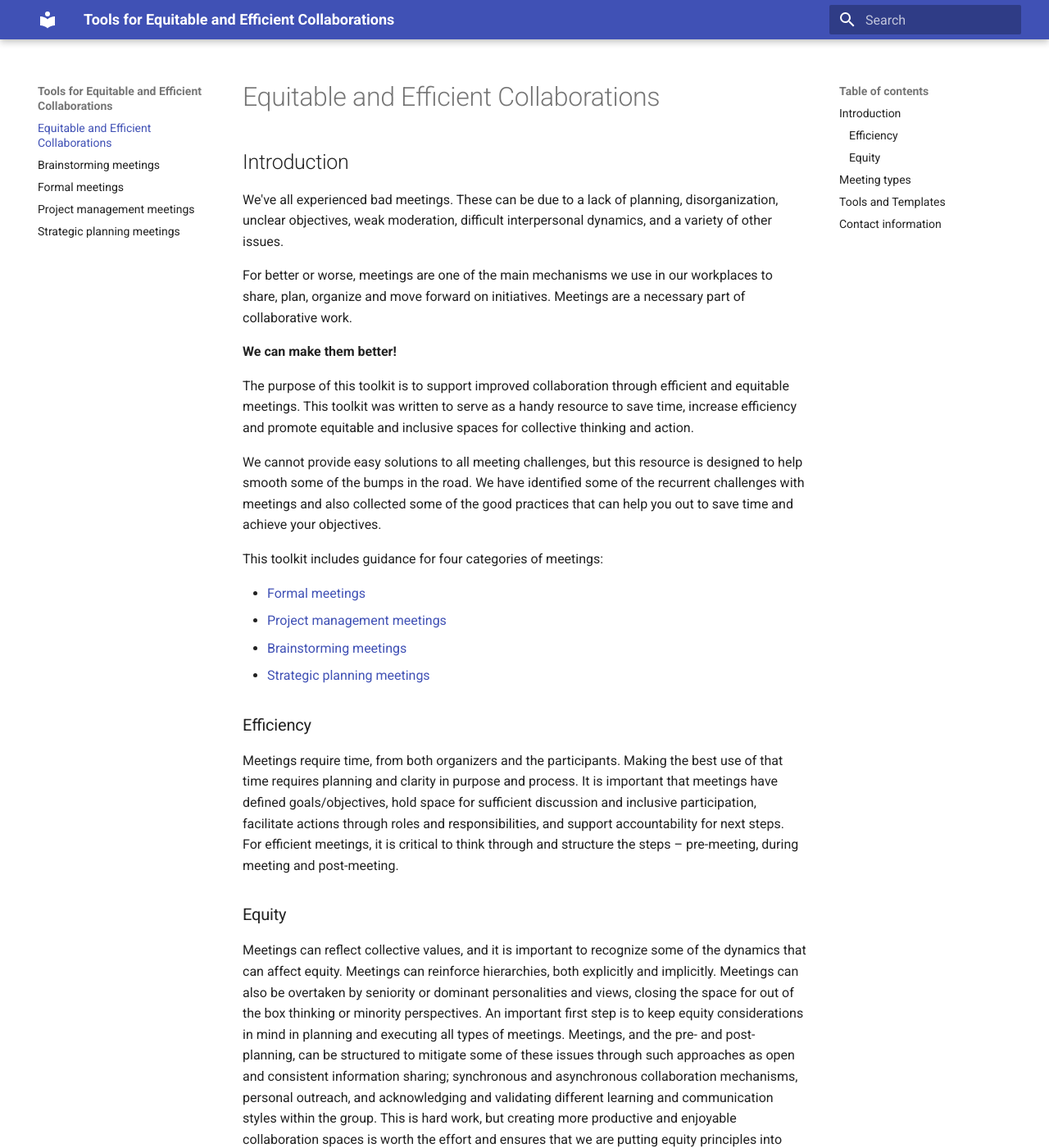
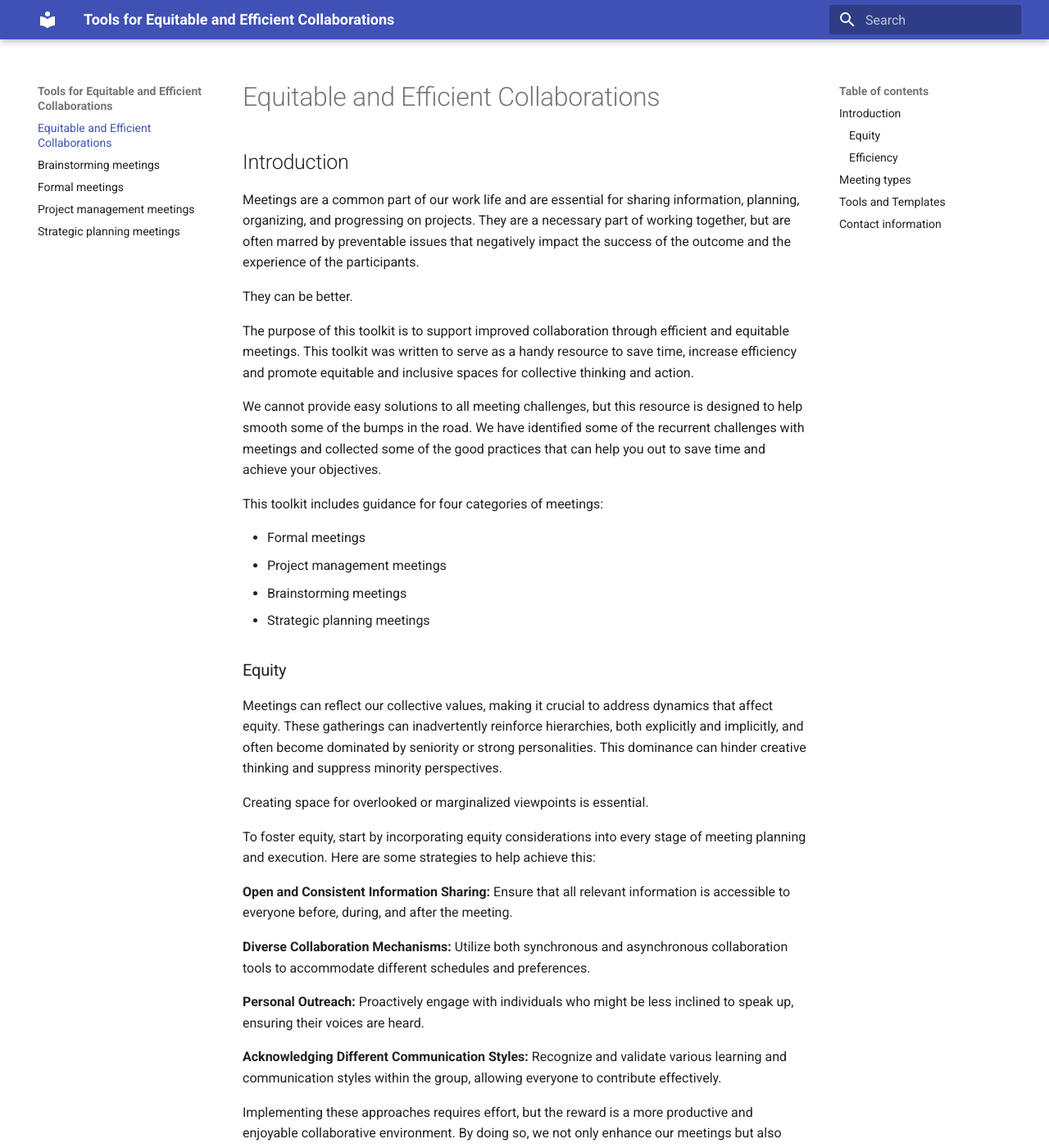
Before and after one commit to ctb/2023-equitable-efficient, an MkDocs documentation site: the page built from docs/index.md, in a window 1280 px wide and 1400 px high. Shown: the whole window at 82% size. Built offline with MkDocs 1.6.1 and Material for MkDocs 9.7.7, drawn with Linux system fonts in a browser that asks for light colours; some of the changed text lies outside the part shown.

Commit message:
june 22 edits from molly

```diff
--- a/docs/index.md
+++ b/docs/index.md
@@ -2,15 +2,13 @@
 
 ## Introduction
 
-We've all experienced bad meetings. These can be due to a lack of
-planning, disorganization, unclear objectives, weak moderation,
-difficult interpersonal dynamics, and a variety of other issues.
+Meetings are a common part of our work life and are essential for
+sharing information, planning, organizing, and progressing on
+projects. They are a necessary part of working together, but are often
+marred by preventable issues that negatively impact the success of the
+outcome and the experience of the participants.
 
-For better or worse, meetings are one of the main mechanisms we use in
-our workplaces to share, plan, organize and move forward on
-initiatives. Meetings are a necessary part of collaborative work.
-
-**We can make them better!**
+They can be better.
 
 The purpose of this toolkit is to support improved collaboration
 through efficient and equitable meetings. This toolkit was written to
@@ -21,44 +19,62 @@ action.
 We cannot provide easy solutions to all meeting challenges, but this
 resource is designed to help smooth some of the bumps in the road. We
 have identified some of the recurrent challenges with meetings and
-also collected some of the good practices that can help you out to
+collected some of the good practices that can help you out to
 save time and achieve your objectives.
 
 This toolkit includes guidance for four categories of meetings:
 
-* [Formal meetings](formal-meetings.md)
-* [Project management meetings](project-management.md)
-* [Brainstorming meetings](brainstorming.md)
-* [Strategic planning meetings](strategic-planning.md)
+* Formal meetings
+* Project management meetings
+* Brainstorming meetings
+* Strategic planning meetings
+
+### Equity
+
+Meetings can reflect our collective values, making it crucial to
+address dynamics that affect equity. These gatherings can
+inadvertently reinforce hierarchies, both explicitly and implicitly,
+and often become dominated by seniority or strong personalities. This
+dominance can hinder creative thinking and suppress minority
+perspectives.
+
+Creating space for overlooked or marginalized viewpoints is essential.
+
+To foster equity, start by incorporating equity considerations into
+every stage of meeting planning and execution. Here are some
+strategies to help achieve this:
+
+**Open and Consistent Information Sharing:** Ensure that all relevant
+information is accessible to everyone before, during, and after the
+meeting.
+
+**Diverse Collaboration Mechanisms:** Utilize both synchronous and
+asynchronous collaboration tools to accommodate different schedules
+and preferences.
+
+**Personal Outreach:** Proactively engage with individuals who might
+be less inclined to speak up, ensuring their voices are heard.
+
+**Acknowledging Different Communication Styles:** Recognize and
+validate various learning and communication styles within the group,
+allowing everyone to contribute effectively.
+
+Implementing these approaches requires effort, but the reward is a
+more productive and enjoyable collaborative environment. By doing so,
+we not only enhance our meetings but also actively uphold equity
+principles in our workspaces.
 
 ### Efficiency
 
 Meetings require time, from both organizers and the
 participants. Making the best use of that time requires planning and
-clarity in purpose and process. It is important that meetings have
+clarity in purpose and process.  It is important that meetings have
 defined goals/objectives, hold space for sufficient discussion and
 inclusive participation, facilitate actions through roles and
-responsibilities, and support accountability for next steps. For
-efficient meetings, it is critical to think through and structure the
-steps – pre-meeting, during meeting and post-meeting.
-
-### Equity
-
-Meetings can reflect collective values, and it is important to
-recognize some of the dynamics that can affect equity. Meetings can
-reinforce hierarchies, both explicitly and implicitly. Meetings can
-also be overtaken by seniority or dominant personalities and views,
-closing the space for out of the box thinking or minority
-perspectives. An important first step is to keep equity considerations
-in mind in planning and executing all types of meetings. Meetings, and
-the pre- and post-planning, can be structured to mitigate some of
-these issues through such approaches as open and consistent
-information sharing; synchronous and asynchronous collaboration
-mechanisms, personal outreach, and acknowledging and validating
-different learning and communication styles within the group. This is
-hard work, but creating more productive and enjoyable collaboration
-spaces is worth the effort and ensures that we are putting equity
-principles into action.
+responsibilities, and support accountability for next steps and
+desired outcomes. For efficient meetings, it is critical to think
+through and structure the steps – pre-meeting, during meeting and
+post-meeting.
 
 ## Meeting types
 
--- a/docs/strategic-planning.md
+++ b/docs/strategic-planning.md
@@ -13,7 +13,7 @@ process and ensure that the final plan is viewed as relevant and
 valuable to all members of the staff. Strategic plan meetings can be
 organized in various configurations, depending on the number of
 participants who will be involved in planning and the expected final
-output (structure and parameters of the strategic plan). Strategic
+output. Strategic
 planning meetings may involve larger committees and smaller
 subcommittees or working groups, depending on the size of the
 organization or unit and the elements of the strategic planning
@@ -26,7 +26,7 @@ effort.
 ???+ note "Checklist for initial organization"
 
     - [ ] Determine the final strategic planning product and specific elements that will be required in the plan.
-    - [ ] Identify the participants in the strategic planning process, and the participants in this meeting/set of meetings
+    - [ ] Identify the participants in the strategic planning process, and the participants in this meeting/set of meetings.
     - [ ] Create structure: Agree upon and send out a format for the strategic plan along with which elements the meeting will address.
     - [ ] Provide context: complete a SWOT analysis (Strengths, Weaknesses,
           Opportunities, and Threats) to provide a shared context for the group.
```
Also changed, not shown: docs/brainstorming.md (+1 -1 lines), docs/formal-meetings.md (+2 -1 lines), docs/project-management.md (+0 -2 lines).
